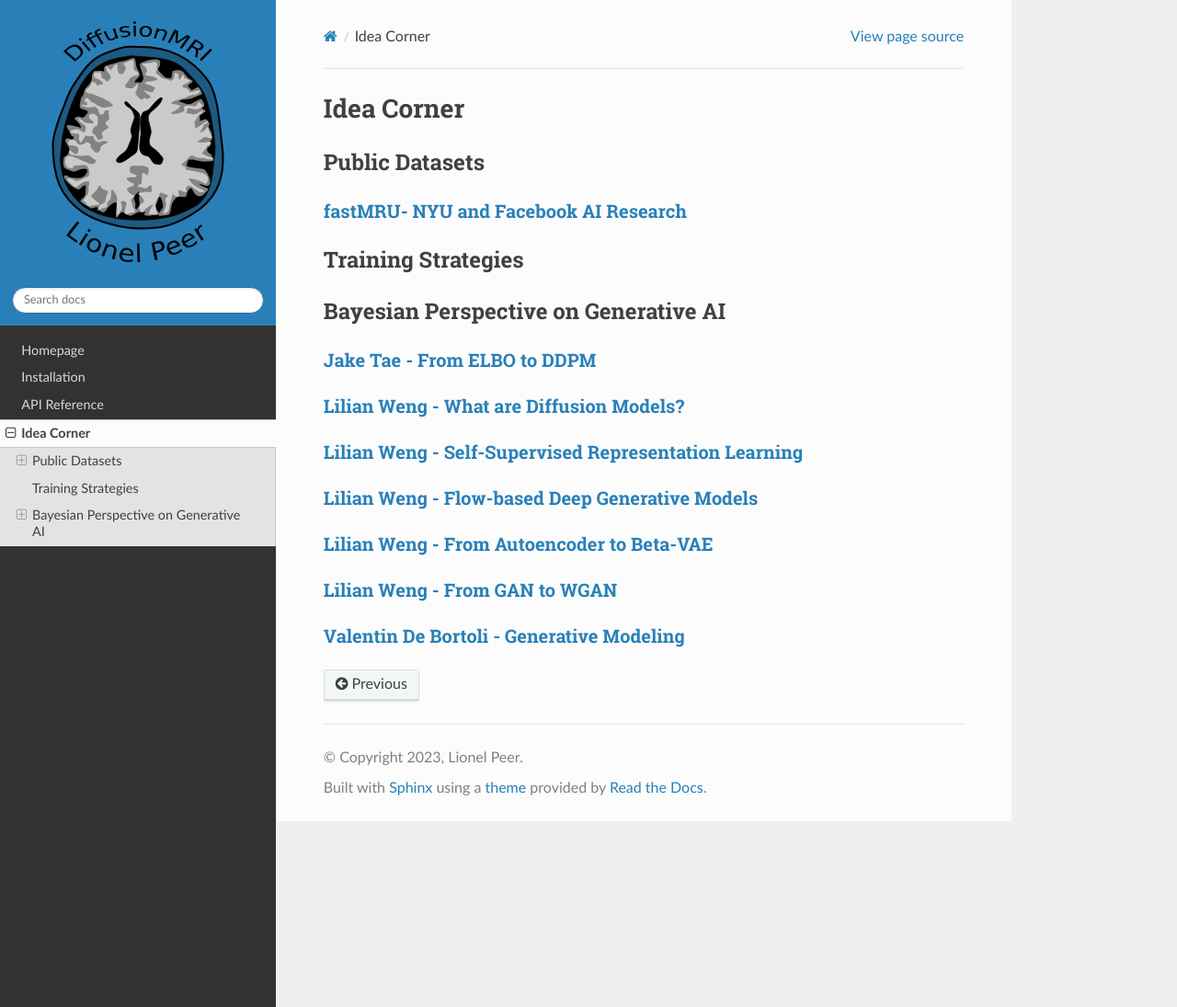
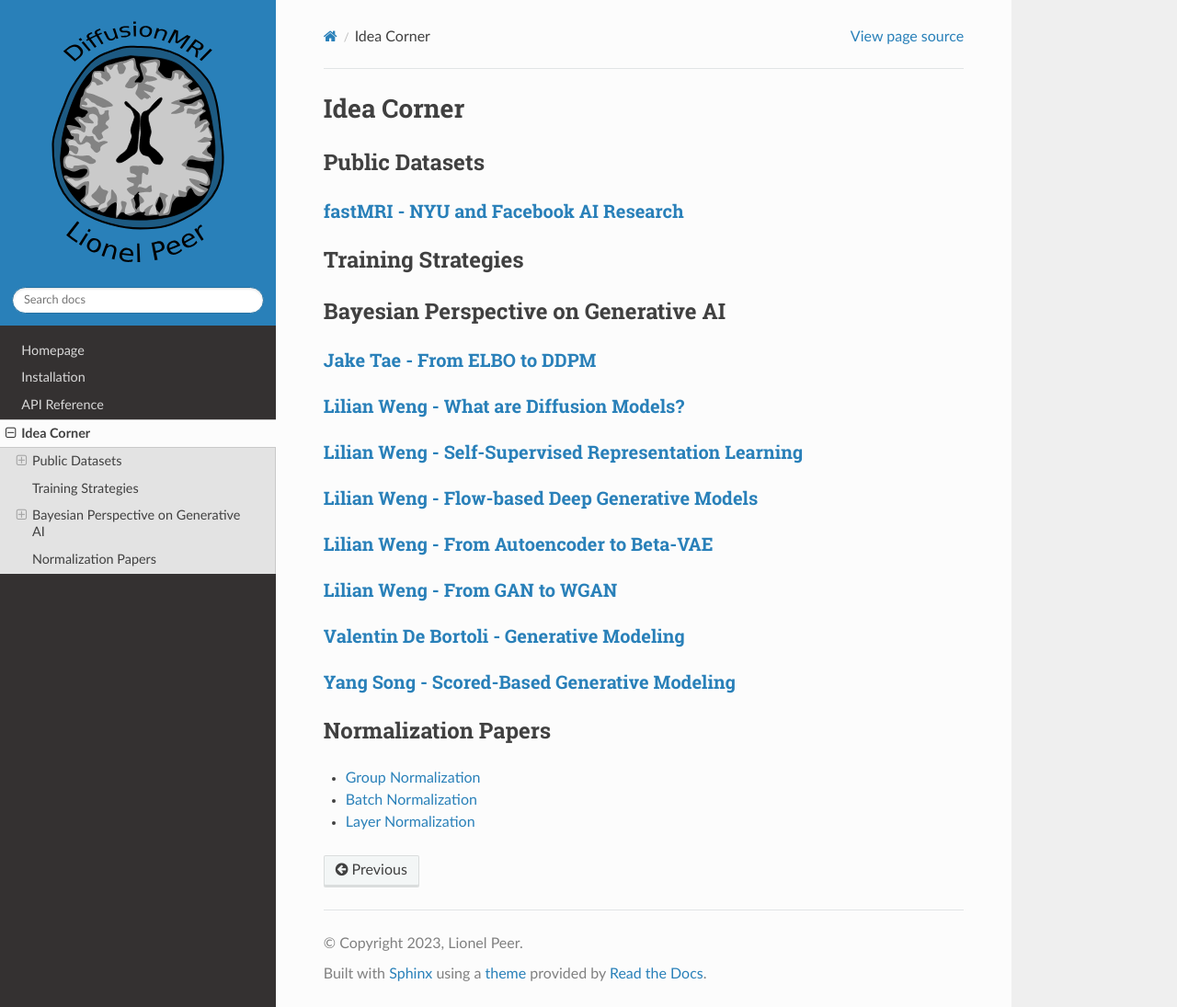
Before and after one commit to liopeer/diffusionmodels, a Sphinx documentation site: the page built from docs/source/idea_corner.md, in a window 1280 px wide and 1095 px high. Shown: the whole window at 92% size. Built offline with Sphinx 7.4.7 and the Read the Docs theme 2.0.0, drawn with Linux system fonts in a browser that asks for light colours; pages that are not in the unit, such as notebooks, are missing from menus.

Commit message:
added papers to idea corner

```diff
--- a/docs/source/idea_corner.md
+++ b/docs/source/idea_corner.md
@@ -1,6 +1,6 @@
 # Idea Corner
 ## Public Datasets
-### [fastMRU- NYU and Facebook AI Research](https://fastmri.med.nyu.edu/)
+### [fastMRI - NYU and Facebook AI Research](https://fastmri.med.nyu.edu/)
 ## Training Strategies
 ## Bayesian Perspective on Generative AI
 ### [Jake Tae - From ELBO to DDPM](https://jaketae.github.io/study/elbo/)
@@ -10,3 +10,9 @@
 ### [Lilian Weng - From Autoencoder to Beta-VAE](https://lilianweng.github.io/posts/2018-08-12-vae/)
 ### [Lilian Weng - From GAN to WGAN](https://lilianweng.github.io/posts/2017-08-20-gan/)
 ### [Valentin De Bortoli - Generative Modeling](https://vdeborto.github.io/project/generative_modeling/)
+### [Yang Song - Scored-Based Generative Modeling](https://yang-song.net/blog/2021/score/)
+
+## Normalization Papers
+- [Group Normalization](https://arxiv.org/pdf/1803.08494.pdf)
+- [Batch Normalization](https://arxiv.org/pdf/1502.03167.pdf)
+- [Layer Normalization](https://arxiv.org/pdf/1607.06450.pdf)
```
Also changed, not shown: 1 other file.
